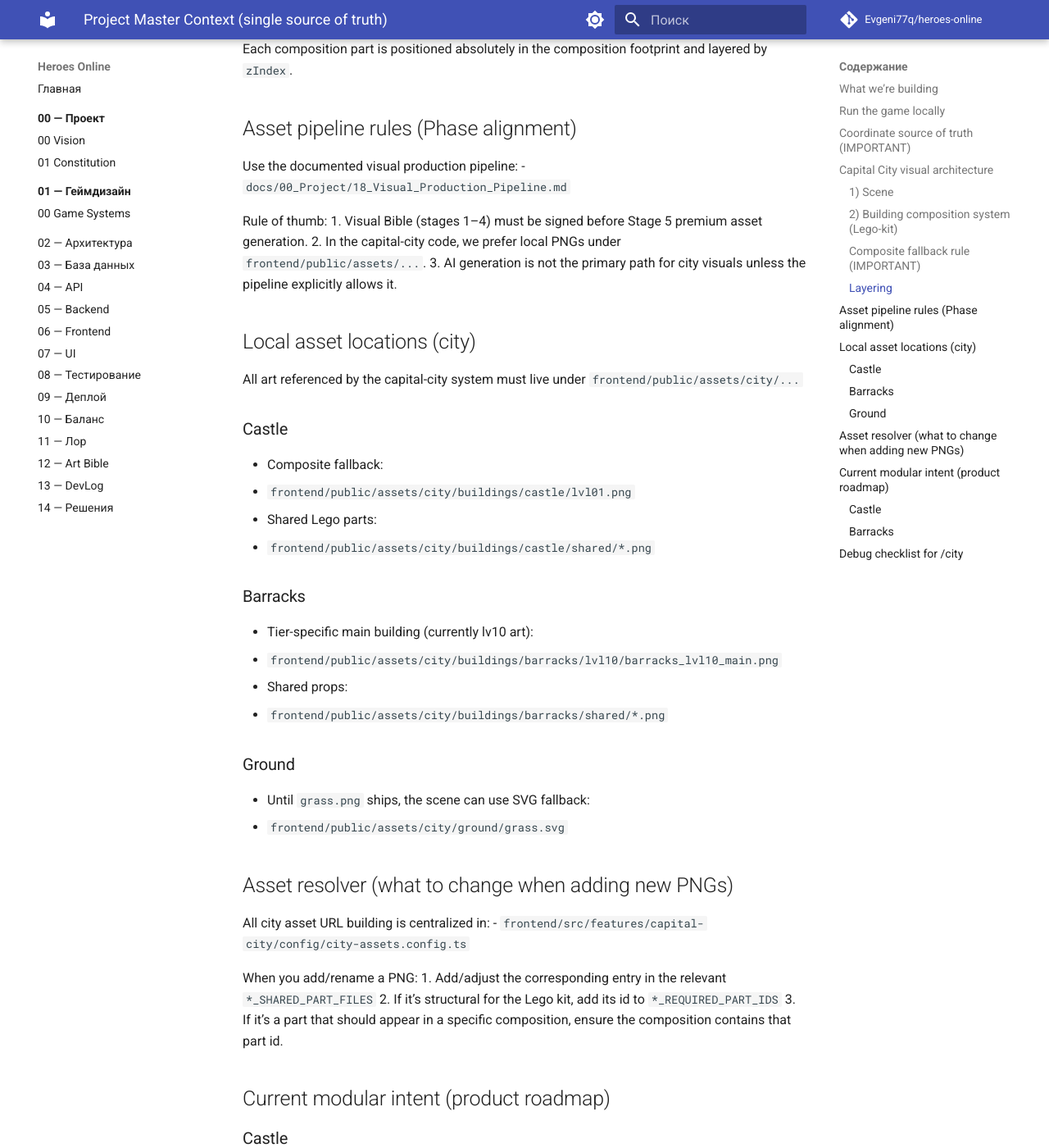
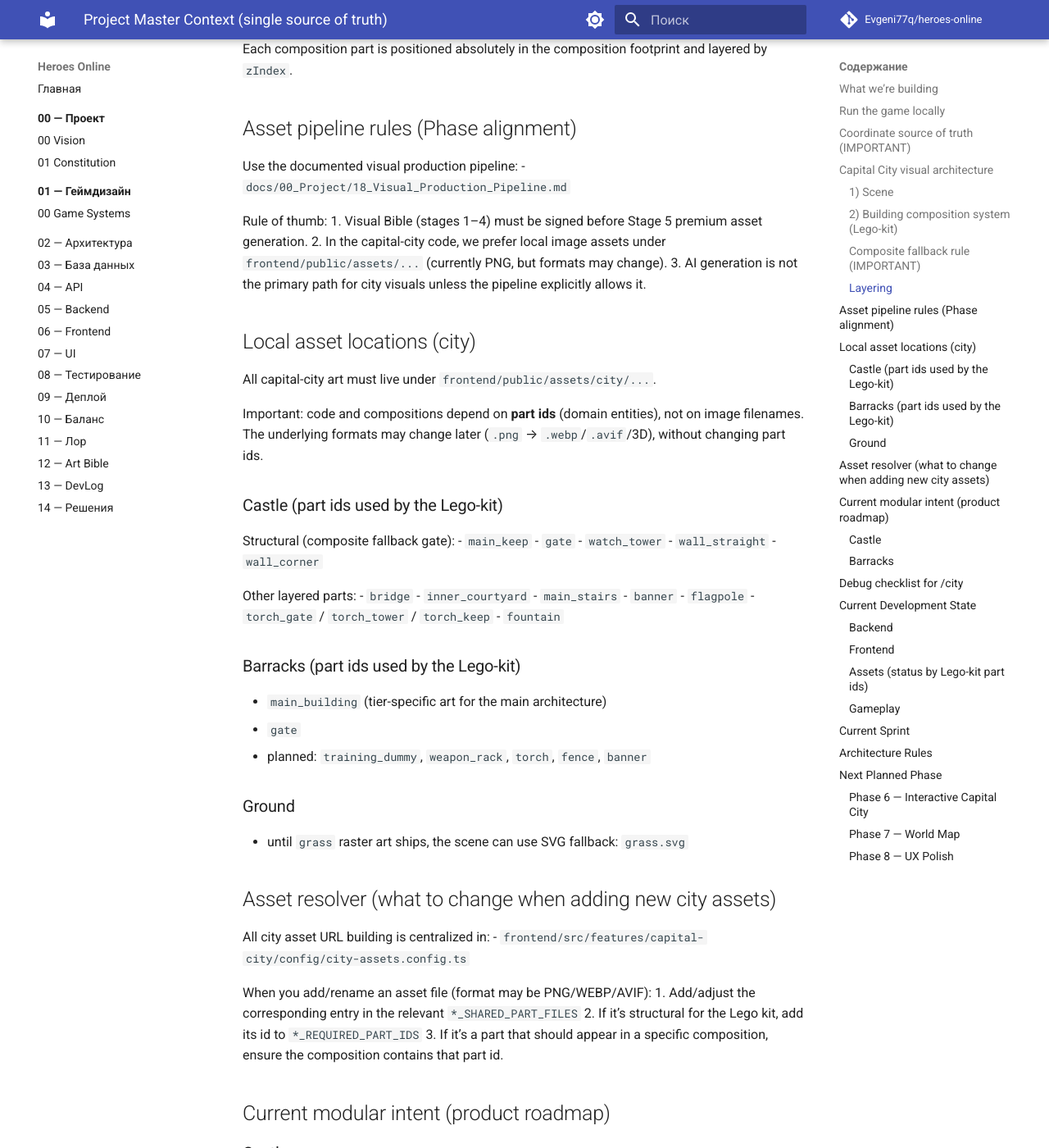
Before and after one commit to Evgeni77q/heroes-online, an MkDocs documentation site: the page built from docs/PROJECT_MASTER_CONTEXT.md, in a window 1280 px wide and 1400 px high, scrolled down 1512 px. Shown: the whole window at 82% size. Built offline with MkDocs 1.6.1 and Material for MkDocs 9.7.7, drawn with Linux system fonts in a browser that asks for light colours; comment, search, counter and statistics services are not loaded; some of the changed text lies outside the part shown.

Commit message:
Update PROJECT_MASTER_CONTEXT: Sprint + Architecture Rules
Co-authored-by: Cursor <cursoragent@cursor.com>

```diff
--- a/docs/PROJECT_MASTER_CONTEXT.md
+++ b/docs/PROJECT_MASTER_CONTEXT.md
@@ -45,7 +45,7 @@ Barracks lv10 parts layout:
 - `frontend/src/features/capital-city/composition/barracks-lv10.composition.ts`
 
 ### Composite fallback rule (IMPORTANT)
-Composite fallback is shown in view mode until all required structural part PNGs are ready.
+Composite fallback is shown in view mode until all required structural part assets are ready.
 Logic:
 - `compositionUsesCompositeFallback()` in `composition/types.ts`
 
@@ -61,33 +61,45 @@ Use the documented visual production pipeline:
 
 Rule of thumb:
 1. Visual Bible (stages 1–4) must be signed before Stage 5 premium asset generation.
-2. In the capital-city code, we prefer local PNGs under `frontend/public/assets/...`.
+2. In the capital-city code, we prefer local image assets under `frontend/public/assets/...` (currently PNG, but formats may change).
 3. AI generation is not the primary path for city visuals unless the pipeline explicitly allows it.
 
 ## Local asset locations (city)
-All art referenced by the capital-city system must live under `frontend/public/assets/city/...`
+All capital-city art must live under `frontend/public/assets/city/...`.
 
-### Castle
-- Composite fallback:
-  - `frontend/public/assets/city/buildings/castle/lvl01.png`
-- Shared Lego parts:
-  - `frontend/public/assets/city/buildings/castle/shared/*.png`
+Important: code and compositions depend on **part ids** (domain entities), not on image filenames.
+The underlying formats may change later (`.png` → `.webp`/`.avif`/3D), without changing part ids.
 
-### Barracks
-- Tier-specific main building (currently lv10 art):
-  - `frontend/public/assets/city/buildings/barracks/lvl10/barracks_lvl10_main.png`
-- Shared props:
-  - `frontend/public/assets/city/buildings/barracks/shared/*.png`
+### Castle (part ids used by the Lego-kit)
+Structural (composite fallback gate):
+- `main_keep`
+- `gate`
+- `watch_tower`
+- `wall_straight`
+- `wall_corner`
+
+Other layered parts:
+- `bridge`
+- `inner_courtyard`
+- `main_stairs`
+- `banner`
+- `flagpole`
+- `torch_gate` / `torch_tower` / `torch_keep`
+- `fountain`
+
+### Barracks (part ids used by the Lego-kit)
+- `main_building` (tier-specific art for the main architecture)
+- `gate`
+- planned: `training_dummy`, `weapon_rack`, `torch`, `fence`, `banner`
 
 ### Ground
-- Until `grass.png` ships, the scene can use SVG fallback:
-  - `frontend/public/assets/city/ground/grass.svg`
+- until `grass` raster art ships, the scene can use SVG fallback: `grass.svg`
 
-## Asset resolver (what to change when adding new PNGs)
+## Asset resolver (what to change when adding new city assets)
 All city asset URL building is centralized in:
 - `frontend/src/features/capital-city/config/city-assets.config.ts`
 
-When you add/rename a PNG:
+When you add/rename an asset file (format may be PNG/WEBP/AVIF):
 1. Add/adjust the corresponding entry in the relevant `*_SHARED_PART_FILES`
 2. If it’s structural for the Lego kit, add its id to `*_REQUIRED_PART_IDS`
 3. If it’s a part that should appear in a specific composition, ensure the composition contains that part id.
@@ -102,19 +114,19 @@ Planned modules (implemented as separate part ids):
 
 ### Barracks
 Planned Lego kit chain:
-- `barracks_lvl10_main.png`
+- `main_building`
   ↓
-- `barracks_training_dummy.png`
+- `training_dummy`
   ↓
-- `barracks_weapon_rack.png`
+- `weapon_rack`
   ↓
-- `barracks_banner.png`
+- `banner`
   ↓
-- `barracks_torch.png`
+- `torch`
   ↓
-- `barracks_fence.png`
+- `fence`
   ↓
-- `barracks_gate.png`
+- `gate`
 
 When the later shared props exist, add their ids to:
 - `BARRACKS_SHARED_PART_FILES`
@@ -123,7 +135,118 @@ When the later shared props exist, add their ids to:
 ## Debug checklist for `/city`
 1. Open `http://localhost:3000/city`
 2. Verify the castle appears correctly:
-   - If castle looks “fragmented”, composite fallback isn’t gating correctly → check `CASTLE_REQUIRED_PART_IDS` vs shipped PNGs.
+   - If castle looks “fragmented”, composite fallback isn’t gating correctly → check `CASTLE_REQUIRED_PART_IDS` vs shipped structural assets.
 3. Verify barracks appears:
-   - Main should render from `barracks_lvl10/barracks_lvl10_main.png`
+   - Main should render from `main_building` via the asset resolver.
    - Shared props only layer after being wired into the composition and resolver.
+
+---
+
+## Current Development State
+
+### Backend
+- ✅ Authentication
+- ✅ Dashboard
+- ✅ City Constructor
+- ✅ Persistent Building Layout (placements saved in DB)
+- ✅ Coordinate API (plots/field from `backend/src/capital-city/build-field.config.ts`)
+
+### Frontend
+- ✅ City Scene (`frontend/src/features/capital-city/components/city-scene.tsx`)
+- ✅ Composition Renderer (parts + composite fallback)
+- ✅ Asset Resolver (`frontend/src/features/capital-city/config/city-assets.config.ts`)
+- ✅ Composite Fallback gating rule (`compositionUsesCompositeFallback()` + `CASTLE_REQUIRED_PART_IDS`)
+
+### Assets (status by Lego-kit part ids)
+
+Castle (`castle` Lego kit)
+- ✅ composite fallback sprite (building-level `castle/lvl01`)
+- ✅ `main_keep`
+- ⏳ `gate`
+- ⏳ `watch_tower`
+- ⏳ `wall_straight`
+- ⏳ `wall_corner`
+- ✅ `bridge`
+- ✅ `inner_courtyard`
+- ✅ `main_stairs`
+- ✅ `banner`
+- ✅ `flagpole`
+- ✅ `torch_gate` / `torch_tower` / `torch_keep`
+- ✅ `fountain` *(only appears if the composition includes it)*
+
+Barracks (`barracks` Lego kit)
+- ✅ `main_building` (tier 10 art shipped)
+- ✅ `gate`
+- ⏳ `training_dummy`
+- ⏳ `weapon_rack`
+- ⏳ `banner` (shared prop chain)
+- ⏳ `torch`
+- ⏳ `fence`
+
+### Gameplay
+- ✅ Login
+- ✅ Player Creation
+- ✅ Persistent City
+- ✅ City Scene
+- ✅ Building Composition
+- ⏳ Building Upgrade
+- ⏳ Resource Production
+- ⏳ Construction Queue
+- ⏳ WebSocket Updates
+- ⏳ Army
+- ⏳ Map
+- ⏳ Combat
+
+---
+
+## Current Sprint
+
+Goal
+Finish modular capital city based on Lego composition.
+
+Deliverables
+- ✅ Castle composition
+- ✅ Barracks composition
+- ⏳ Shared Props
+- ⏳ Asset Resolver
+- ⏳ Final Layering
+
+Definition of Done
+All buildings render without composite fallback when structural assets are available.
+
+Current Sprint:
+**Phase 5 — Modular Capital City**
+
+---
+
+## Architecture Rules
+- Backend owns all coordinates (plots, castle position/scale).
+- Frontend never remaps coordinates.
+- All asset URLs are resolved only through `frontend/src/features/capital-city/config/city-assets.config.ts`.
+- Building compositions use part ids only (no filename dependencies).
+- No hardcoded asset paths outside the Asset Resolver.
+- Composite fallback is temporary and is removed automatically when required structural part ids have shipped assets.
+
+---
+
+## Next Planned Phase
+
+### Phase 6 — Interactive Capital City
+- Building Selection
+- Building Info Panel
+- Upgrade Button
+- Construction Timer
+- Queue Visualization
+- Resource Updates
+
+### Phase 7 — World Map
+- World Navigation
+- Tile Ownership
+- Army Movement
+- Capture
+
+### Phase 8 — UX Polish
+- Overlays
+- Camera
+- Focus
+- Premium Effects
```
